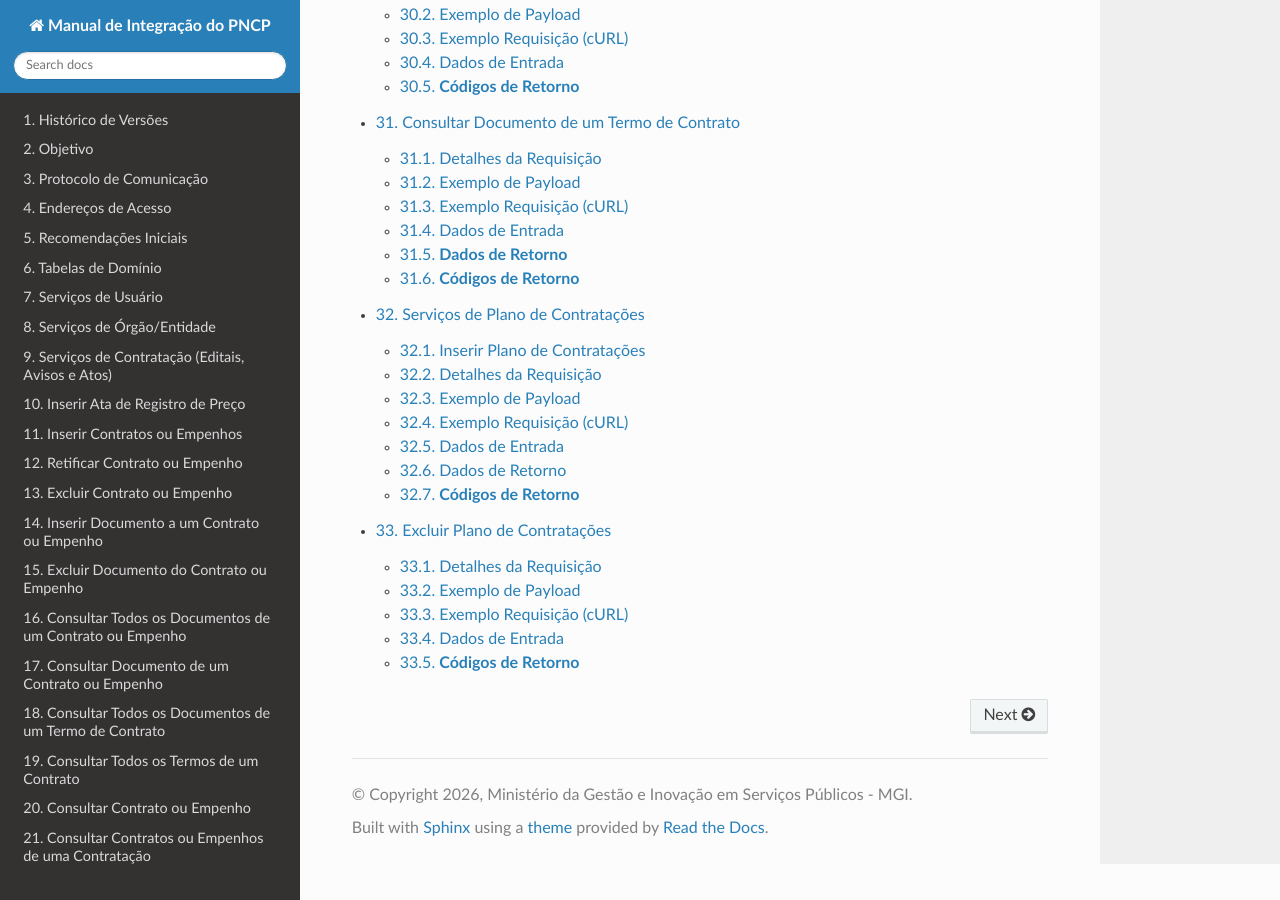
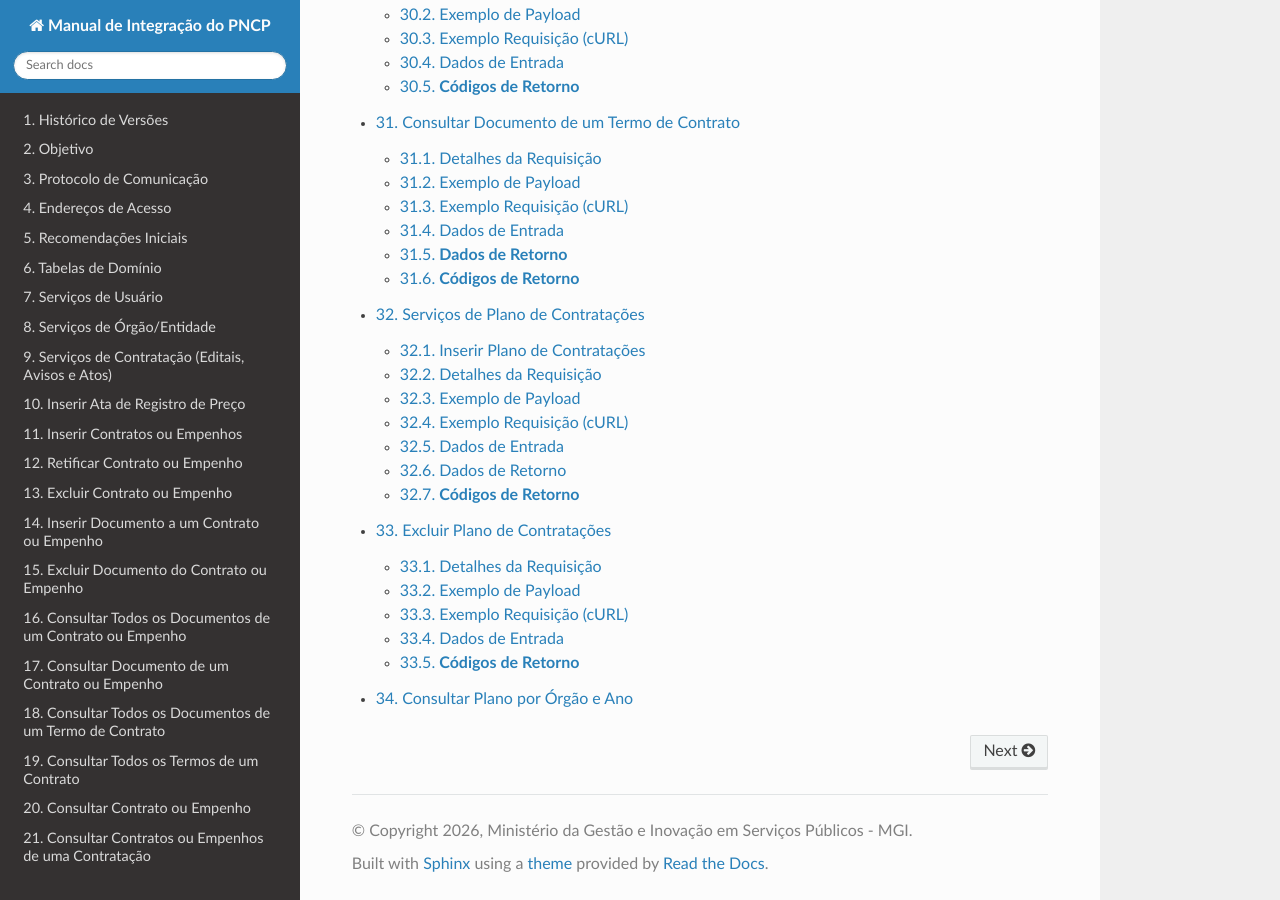
Before and after one commit to carlosmgi/Manual-de-Integracao-do-PNCP, a Sphinx documentation site: the page built from docs/source/index.rst, in a window 1280 px wide and 900 px high, scrolled down 17123 px. Built offline with Sphinx 7.4.7 and the Read the Docs theme 3.1.0, drawn with Linux system fonts in a browser that asks for light colours; pages that are not in the unit, such as notebooks, are missing from menus.

Commit message:
Update index.rst

```diff
--- a/docs/source/index.rst
+++ b/docs/source/index.rst
@@ -51,3 +51,4 @@ Sumário
    Consultar Documento de um Termo de Contrato
    Serviços de Plano de Contratações
    Excluir Plano de Contratações
+   Consultar Plano por Órgão e Ano
```
